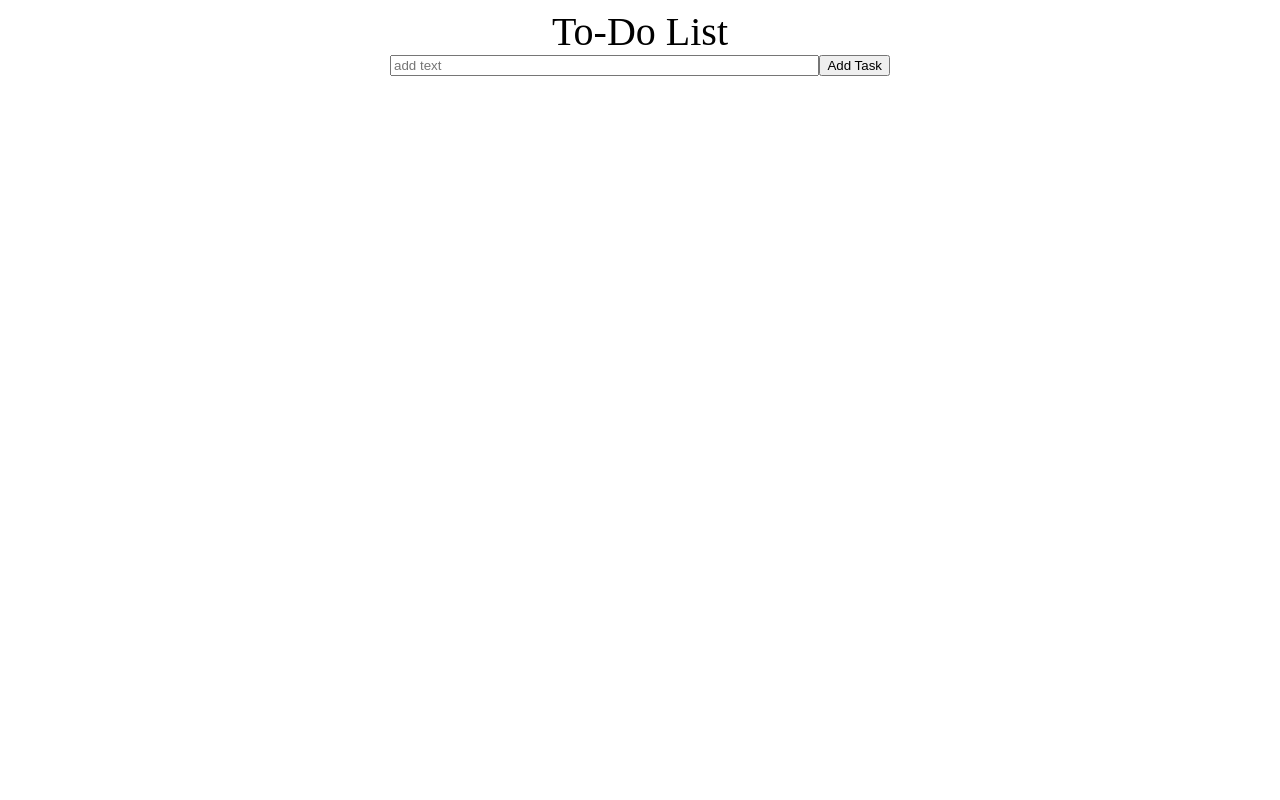
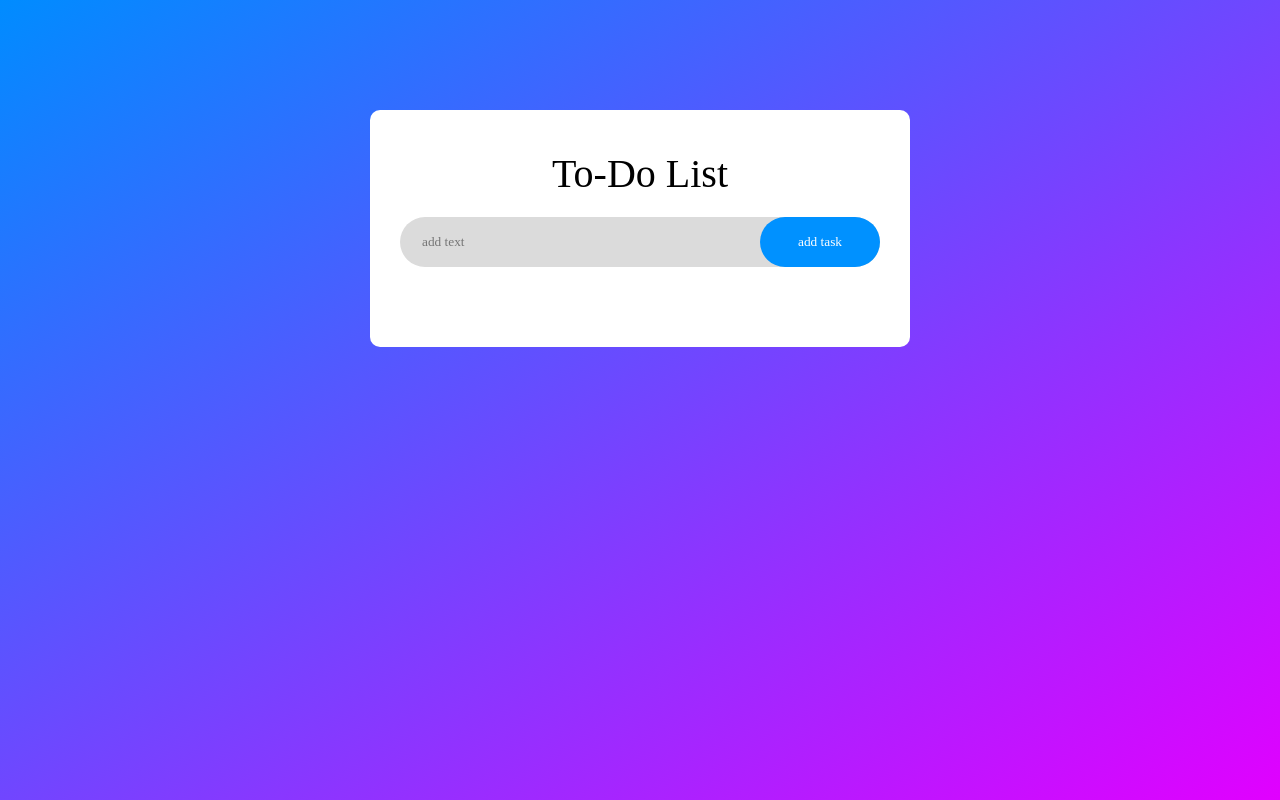
Before and after one commit to DavidW11/TodoList2025, a website: page index.html in a window 1280 px wide. Drawn offline with Linux system fonts and the light colour scheme.

Commit message:
make prettier

```diff
--- a/index.html
+++ b/index.html
@@ -7,15 +7,17 @@
     <link rel="stylesheet" href="style.css">
 </head>
 <body>
+    <div class="container">
         <div class = "application">
             <header>To-Do List</header>
             <div id = "input">
                 <input type="text" id="input-box" placeholder="add text">
-            <button onclick="addTask()">Add Task</button>
+                <button onclick="addTask()">add task</button>
             </div>
             <ul id = list-container>
             </ul>
         </div>
+    </div>
     <script src="script.js"></script>
 </body>
 </html>
--- a/style.css
+++ b/style.css
@@ -1,38 +1,77 @@
+* {
+    font-family: 'Poppins', 'Times New Roman', Times, serif;
+    box-sizing: border-box;
+}
+
 body {
-    display: flex;
-    justify-content: space-around;
+    margin: 0;
+    padding: 0;
+}
+
+.container {
+    background: linear-gradient(to bottom right, #008cff, #e100ff);
+    padding: 10px;
+    min-height: 100vh;
+    width: 100%;
 }
 
 .application {
     display: flex;
     flex-direction: column;
-    width: 500px;
+    width: 100%;
+    max-width: 540px;
+    border-radius: 10px;
+    margin: 100px auto 20px;
+    padding: 40px 30px 40px;
+    background-color: white;
 }
 
 header {
     font-size: 40px;
     text-align: center;
+    padding-bottom: 20px
 }
 
 #input {
     display: flex;
     justify-content: space-between;
+    height: 50px;
+    background-color: rgb(219, 219, 219);
+    border-radius: 30px;
+    padding-left: 20px;
 }
 
 input {
     flex: 1;
+    border: none;
+    outline: none;
+    background: transparent;
+}
+
+button {
+    width: 120px;
+    height: 50px;
+    border: none;
+    background-color: rgb(0, 145, 255);
+    border-radius: 30px;
+    color: white;
+    cursor: pointer;
+}
+
+button:hover {
+    background: linear-gradient(to bottom right, #008cff, #e100ff);
 }
 
 ul {
     list-style-type: none;
     font-size: 20px;
-
 }
 
 li {
     list-style: none;
     padding: 12px 8px 12px 50px;
     position: relative;
+    font-size: 18px;
 }
 
 li::before {
@@ -43,7 +82,7 @@ li::before {
     background-image: url(images/unchecked.png);
     background-size: cover;
     background-position: center;
-    top: 12px;
+    top: 10px;
     left: 8px;
 }
 
@@ -71,4 +110,5 @@ li span {
 li span:hover {
     background-color: grey;
     color: white;
+    cursor: pointer;
 }
```
Also changed, not shown: images/checked.png. Lines whose indentation alone changed are shown as unchanged.
